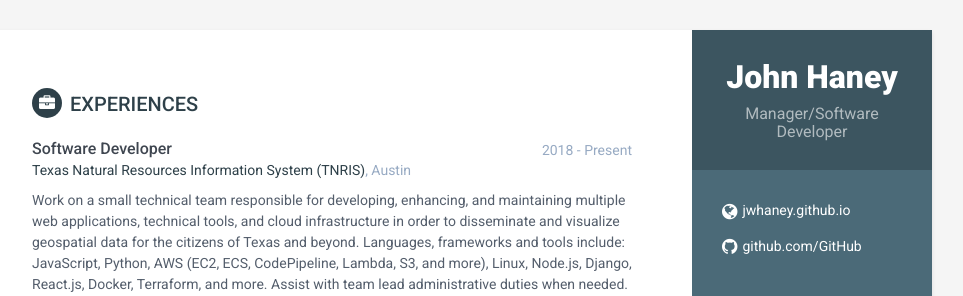
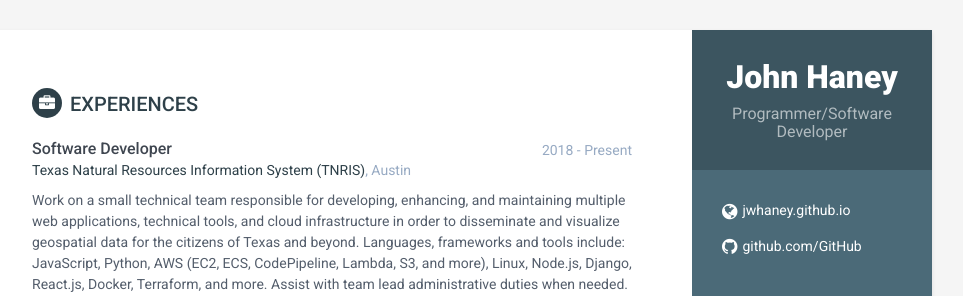
Before and after one commit to jwhaney/resume, a Jekyll site: the page built from index.html, in a window 1280 px wide. Shown: the top 296 px of the page, without its empty margins (188-1151 px from the left). Built offline with Jekyll 4.4.1, drawn with Linux system fonts in a browser that asks for light colours.

Commit message:
title change

```diff
--- a/_config.yml
+++ b/_config.yml
@@ -14,7 +14,7 @@ style: styles-6
 
 #Profile information
 name: John Haney
-tagline: Manager/Software Developer
+tagline: Programmer/Software Developer
 # pic:  #place a 100x100 picture inside /assets/images/ folder and provide the name of the file below
 
 #sidebar links
```
